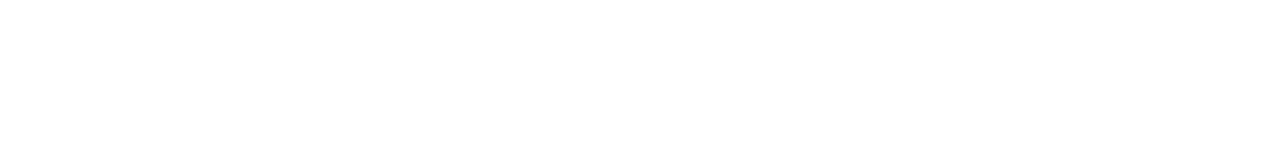
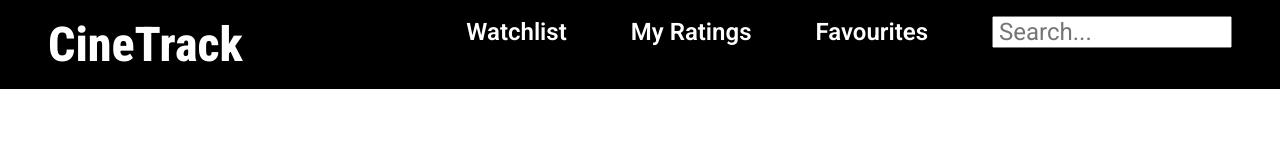
Before and after one commit to Joshua188-bit/movie-rating-app, a website built with Vite: page index.html in a window 1280 px wide. Built offline with nearby package versions, Linux system fonts and the light colour scheme.

Commit message:
Finished the header

```diff
--- a/index.html
+++ b/index.html
@@ -18,11 +18,20 @@
     <link rel="stylesheet" href="src/reset.css">
     <link rel="stylesheet" href="src/style.css">
     <!--Link js-->
-    <script defer src="/src/main.js"></script>
+    <script defer src="src/main.js"></script>
 </head>
 
 <body>
+    <header class="header-section">
+        <h1>CineTrack</h1>
 
+        <div class="nav-bars">
+            <a href="#">Watchlist</a>
+            <a href="#">My Ratings</a>
+            <a href="#">Favourites</a>
+            <input type="text" placeholder="Search...">
+        </div>
+    </header>
 </body>
 
 </html>
--- /dev/null
+++ b/src/style.css
@@ -0,0 +1,48 @@
+/*.roboto-<uniquifier> {
+  font-family: "Roboto", sans-serif;
+  font-family: "Roboto Condensed", sans-serif;
+}
+  */
+header {
+  background-color: black;
+  display: flex;
+  justify-content: space-between;
+  align-items: flex-start;
+  padding: 1rem 3rem;
+}
+
+header h1 {
+  font-family: "Roboto Condensed", sans-serif;
+  color: #fff;
+  font-weight: 800;
+  font-size: 3rem;
+  margin: 0;
+}
+
+.nav-bars {
+  display: flex;
+  align-items: center;
+  gap: 4rem;
+}
+
+.nav-bars a {
+  font-family: "Roboto", sans-serif;
+  font-weight: 600;
+  font-size: 1.5rem;
+  text-decoration: none;
+  color: #fff;
+}
+
+.nav-bars a:hover {
+  color: gray;
+  text-decoration: underline;
+}
+
+.nav-bars input[type="text"] {
+  width: 15rem;
+  height: 2rem;
+  text-align: left;
+  font-family: "Roboto", sans-serif;
+  font-size: 1.5rem;
+  padding-left: 5px ;
+}
```
